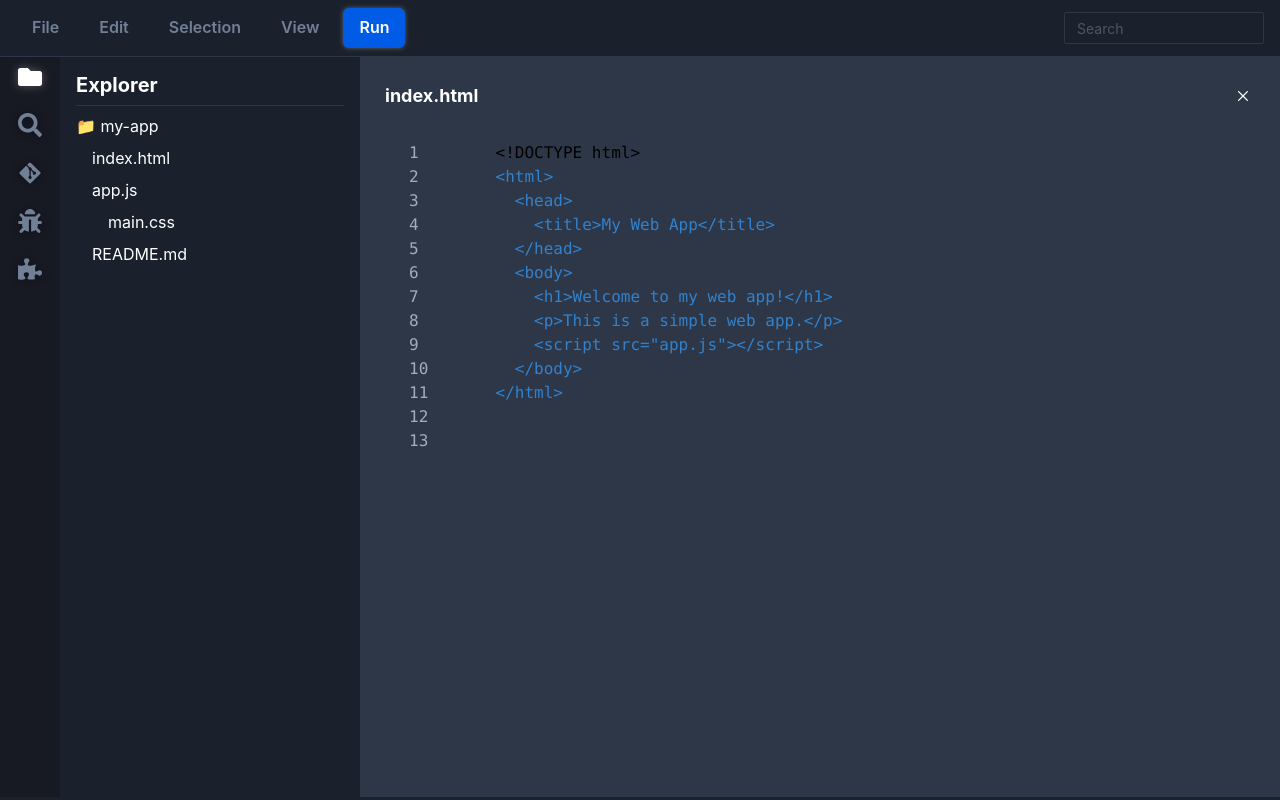
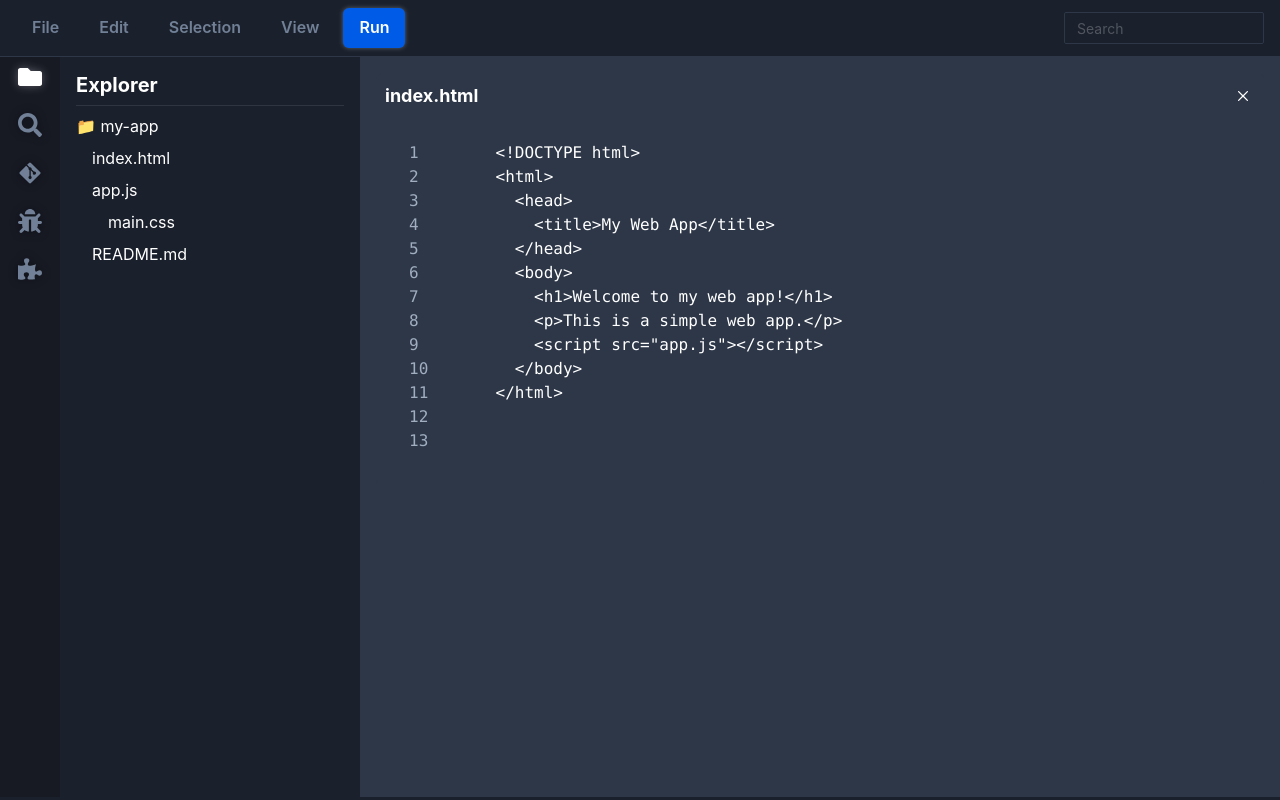
Before and after one commit to GPT-Engineer-App/code-editor-webapp, a React (Vite) app: page / in a window 1280 px wide. Built offline with nearby package versions, Linux system fonts and the light colour scheme.

Commit message:
Removed the HTML syntax highlighting code block, so HTML files will now be displayed with default white text color without any special formatting.
Prompt: Editor: remove syntax highlighting for html files.

```diff
--- a/src/pages/Index.jsx
+++ b/src/pages/Index.jsx
@@ -123,19 +123,6 @@ const Index = () => {
                           color = "pink.200";
                           textDecoration = "underline";
                         }
-                      } else if (selectedFile.endsWith(".html")) {
-                        if (line.match(/<\/?[a-z][^>]*>/i)) {
-                          color = "blue.500";
-                        } else if (line.match(/\s[a-z][^=]*=/i)) {
-                          color = "red.500";
-                        } else if (line.match(/=\s*"[^"]*"/)) {
-                          color = "green.500";
-                        } else if (line.match(/<!--.*?-->/)) {
-                          color = "gray.500";
-                          fontStyle = "italic";
-                        } else {
-                          color = "black";
-                        }
                       }
 
                       return (
```
